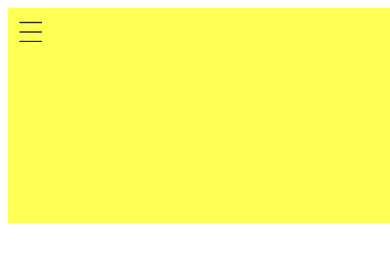
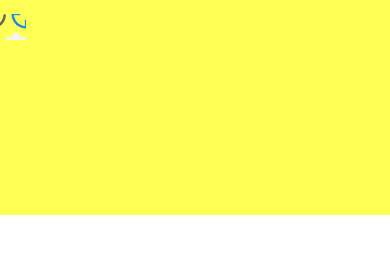
Before and after one commit to jae-yeal-Seo/NAVER-clone, a plain HTML site: page index.html in a window 390 px wide. Shown: the top 262 px of the page. Drawn offline with Linux system fonts and the light colour scheme.

Commit message:
14. background-sizeとbackground-positionの関係は？ 15. header-hamburgerがなくなった理由は？

```diff
--- a/index.html
+++ b/index.html
@@ -7,6 +7,12 @@
     <link rel="icon" href="./naver-favicon.ico" type="image/x-icon">
     <title>Document</title>
     <style>
+        html,
+        body {
+            margin: 0;
+            padding: 0;
+        }
+
         #wrap {
             text-align: center;
         }
@@ -19,18 +25,22 @@
 
         #header {
             height: 215px;
+            text-align: left;
         }
 
         #header-hamburger {
-            padding: 8px;
+            padding: 10 px;
+            background: none;
+            display: inline-block;
+            border: none;
+            cursor: pointer;
         }
 
         #header-hamburger>div {
             position: absolute;
-            background-size: 463px 440px;
-            background-position: -311px -166px;
+            background-size: 926px 880px;
+            background-position: 400px 200px;
             background-image: url(./sp_main.85969987\ \(2\).png);
-            background-repeat: no-repeat;
             width: 26px;
             height: 26px;
         }
```
Also changed, not shown: 1 other file.
